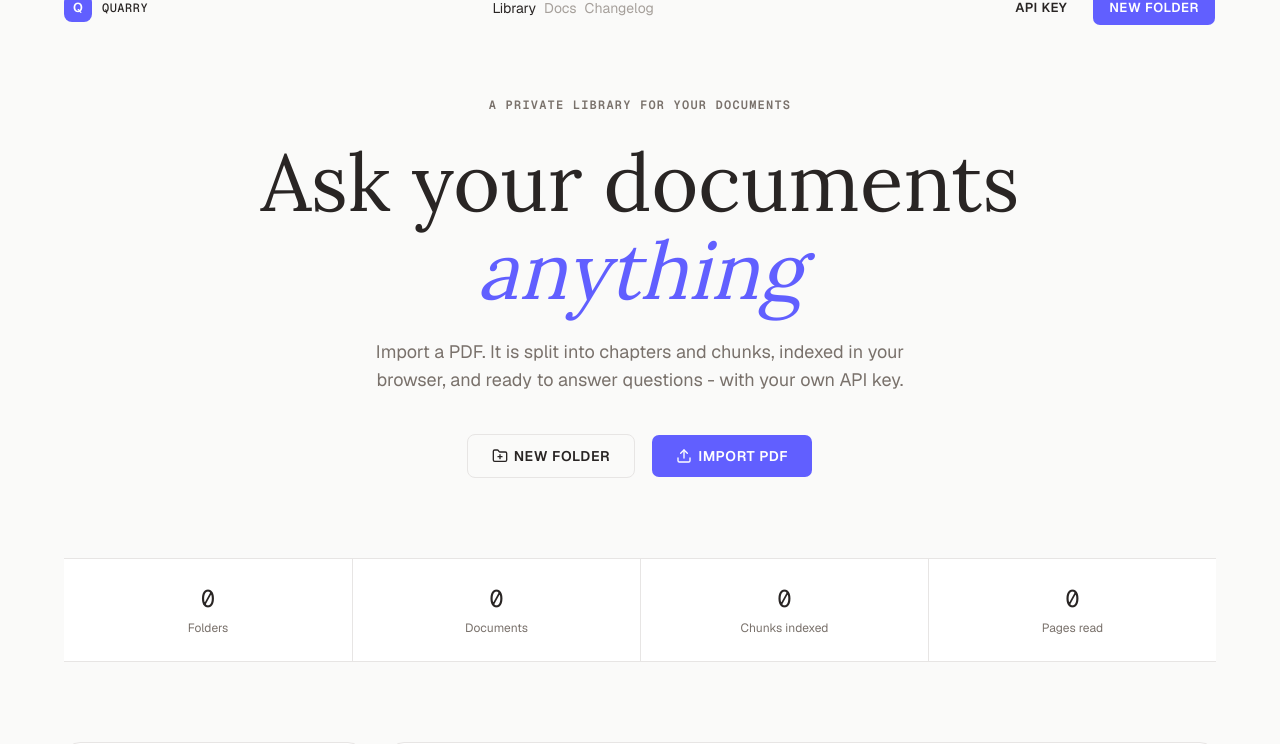
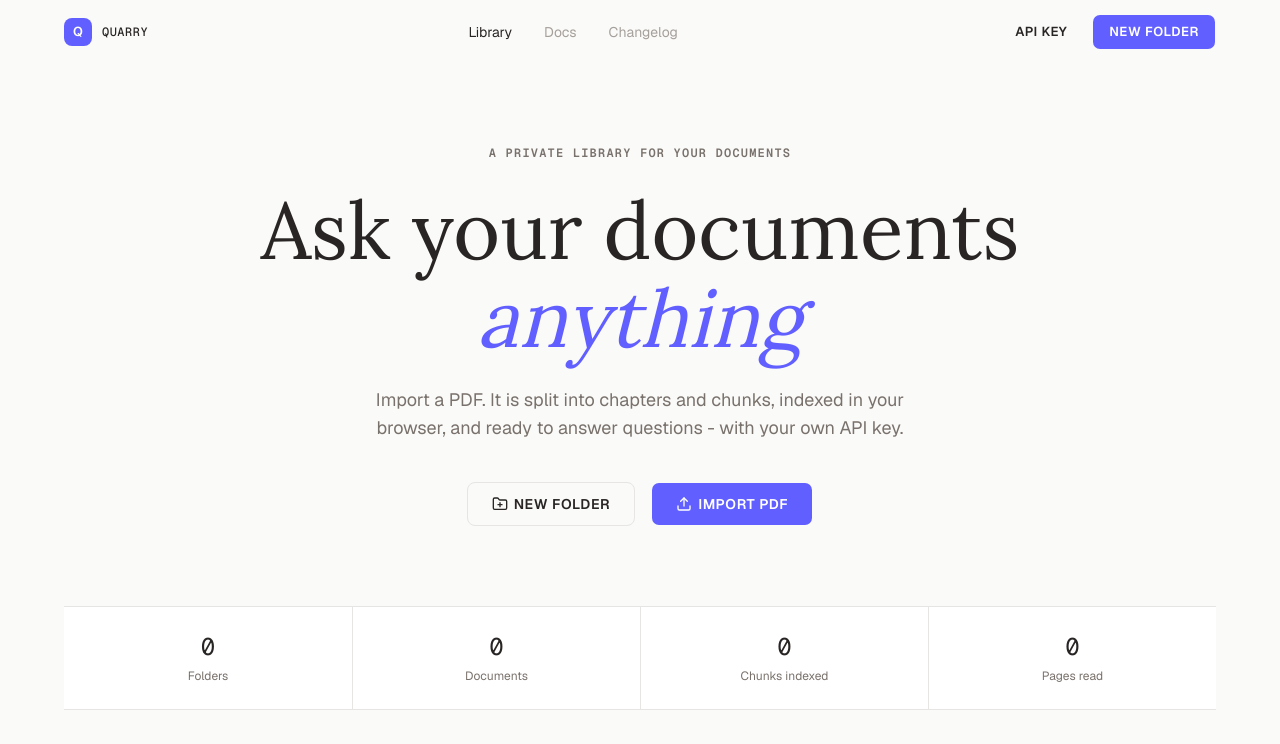
Before and after one commit to the-sukhsingh/file-rag-web, a Next.js app: page / in a window 1280 px wide. Shown: the top 744 px of the page. Built offline with nearby package versions, Linux system fonts and the light colour scheme.

Commit message:
fix(theme): keep Tailwind's spacing scale and wire the nav actions

```diff
--- a/src/app/globals.css
+++ b/src/app/globals.css
@@ -93,17 +93,14 @@
   --text-display: 80px;
   --leading-display: 1.1;
 
-  /* Spacing */
-  --spacing-8: 8px;
-  --spacing-16: 16px;
-  --spacing-24: 24px;
-  --spacing-32: 32px;
-  --spacing-40: 40px;
-  --spacing-64: 64px;
-  --spacing-80: 80px;
-  --spacing-120: 120px;
+  /*
+   * Spacing and radii are left to Tailwind's own scale on purpose. Naming a
+   * token `--spacing-16` here would replace the numeric scale, and every
+   * `p-4` in the app would become 16px of *additional* padding rather than
+   * 16px of padding. The design brief's 8px base unit is what Tailwind's
+   * default scale already is.
 
-  /* Border Radius */
+   * Border Radius */
   --radius-tags: 8px;
   --radius-cards: 16px;
   --radius-links: 8px;
--- a/src/app/page.tsx
+++ b/src/app/page.tsx
@@ -143,6 +143,10 @@ export default function LibraryDashboard() {
         active="library"
         hasKey={settings.hasKey}
         onOpenSettings={() => setIsSettingsOpen(true)}
+        onNewFolder={() => {
+          setNewFolderParent(null);
+          setIsNewFolderOpen(true);
+        }}
       />
 
       <main className="mx-auto w-full max-w-[1200px] px-6 pb-24">
@@ -218,8 +222,8 @@ export default function LibraryDashboard() {
             </div>
 
             <div className="border-b border-stone-mist px-3 py-2.5">
-              <div className="relative flex items-center">
-                <SearchIcon className="pointer-events-none absolute left-2.5 size-3.5 text-pebble" />
+              <div className="relative">
+                <SearchIcon className="pointer-events-none absolute left-3 top-1/2 size-3.5 -translate-y-1/2 text-pebble" />
                 <Input
                   value={search}
                   onChange={(event) => setSearch(event.target.value)}
--- a/src/components/chat/context-panel.tsx
+++ b/src/components/chat/context-panel.tsx
@@ -137,8 +137,8 @@ export function ContextPanel({
 
       {tab === "sources" && (
         <div className="border-b border-stone-mist px-3 py-2.5">
-          <div className="relative flex items-center">
-            <SearchIcon className="pointer-events-none absolute left-2.5 size-3.5 text-pebble" />
+          <div className="relative">
+            <SearchIcon className="pointer-events-none absolute left-3 top-1/2 size-3.5 -translate-y-1/2 text-pebble" />
             <Input
               value={search}
               onChange={(event) => setSearch(event.target.value)}
--- a/src/components/layout/top-nav.tsx
+++ b/src/components/layout/top-nav.tsx
@@ -16,10 +16,12 @@ import { Button } from "@/components/ui/button";
 export function TopNav({
   active,
   onOpenSettings,
+  onNewFolder,
   hasKey,
 }: {
   active?: "library" | "folder";
   onOpenSettings?: () => void;
+  onNewFolder?: () => void;
   hasKey?: boolean;
 }) {
   return (
@@ -56,11 +58,12 @@ export function TopNav({
           >
             {hasKey ? "Settings" : "API key"}
           </Button>
-          <a href="#new-folder">
-            <Button className="h-9 rounded-[8px] bg-electric-indigo px-4 text-[13px] font-semibold uppercase tracking-[0.04em] text-white hover:bg-deep-violet">
-              New folder
-            </Button>
-          </a>
+          <Button
+            onClick={onNewFolder}
+            className="h-9 rounded-[8px] bg-electric-indigo px-4 text-[13px] font-semibold uppercase tracking-[0.04em] text-white hover:bg-deep-violet"
+          >
+            New folder
+          </Button>
         </div>
       </div>
     </header>
```
